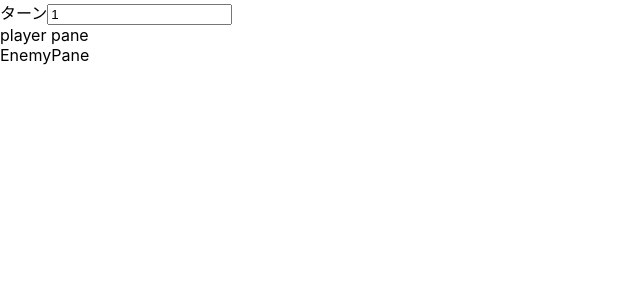
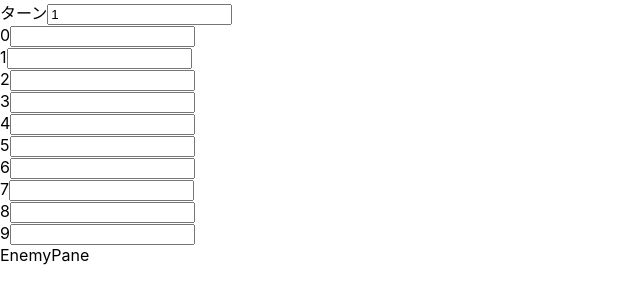
Before and after one commit to yukihane/rance01-damage, a React (Create React App) app in the folder rance01-damage/: page / in a window 1280 px wide. Shown: the top 304 px of the page, without its empty margins (0-640 px from the left). Built offline with nearby package versions, Linux system fonts and the light colour scheme.

Commit message:
player pane の チップ入力

```diff
--- a/rance01-damage/src/PlayerPane.tsx
+++ b/rance01-damage/src/PlayerPane.tsx
@@ -1,3 +1,31 @@
+import { ChangeEvent } from "react";
+import { useDispatch, useSelector } from "react-redux";
+import { PLAYER_CHIPS_LENGTH, setPlayerChip } from "./playerSlice";
+import { RootState } from "./store";
+
 export const PlayerPane = () => {
-  return <div>player pane</div>;
+  const chips = useSelector((state: RootState) => state.player.chips);
+  const dispatch = useDispatch();
+
+  const handleChipChanged = (e: ChangeEvent<HTMLInputElement>, row: number) => {
+    dispatch(setPlayerChip({ row, value: e.target.value }));
+  };
+
+  const chipRow = Array(PLAYER_CHIPS_LENGTH)
+    .fill(0)
+    .map((_, i) => (
+      <div key={i}>
+        <label>
+          {i}
+          <input
+            type="text"
+            name={"playerChips" + i}
+            id={"playerChips" + i}
+            value={chips[i]}
+            onChange={(e) => handleChipChanged(e, i)}
+          />
+        </label>
+      </div>
+    ));
+  return <>{chipRow}</>;
 };
--- /dev/null
+++ b/rance01-damage/src/playerSlice.ts
@@ -0,0 +1,31 @@
+import { createSlice, PayloadAction } from "@reduxjs/toolkit";
+
+export const PLAYER_CHIPS_LENGTH = 10;
+
+export interface PlayerState {
+  chips: string[];
+}
+
+const initialState: PlayerState = {
+  chips: Array(PLAYER_CHIPS_LENGTH).fill(""),
+};
+
+type ActionType = {
+  row: number;
+  value: string;
+};
+
+export const playerSlice = createSlice({
+  name: "player",
+  initialState,
+  reducers: {
+    setPlayerChip: (state, action: PayloadAction<ActionType>) => {
+      state.chips[action.payload.row] = action.payload.value;
+    },
+  },
+});
+
+// Action creators are generated for each case reducer function
+export const { setPlayerChip } = playerSlice.actions;
+
+export const playerReducer = playerSlice.reducer;
--- a/rance01-damage/src/store.ts
+++ b/rance01-damage/src/store.ts
@@ -1,9 +1,11 @@
 import { configureStore } from "@reduxjs/toolkit";
 import { commonReducer } from "./commonSlice";
+import { playerReducer } from "./playerSlice";
 
 export const store = configureStore({
   reducer: {
     common: commonReducer,
+    player: playerReducer,
   },
 });
 
```
